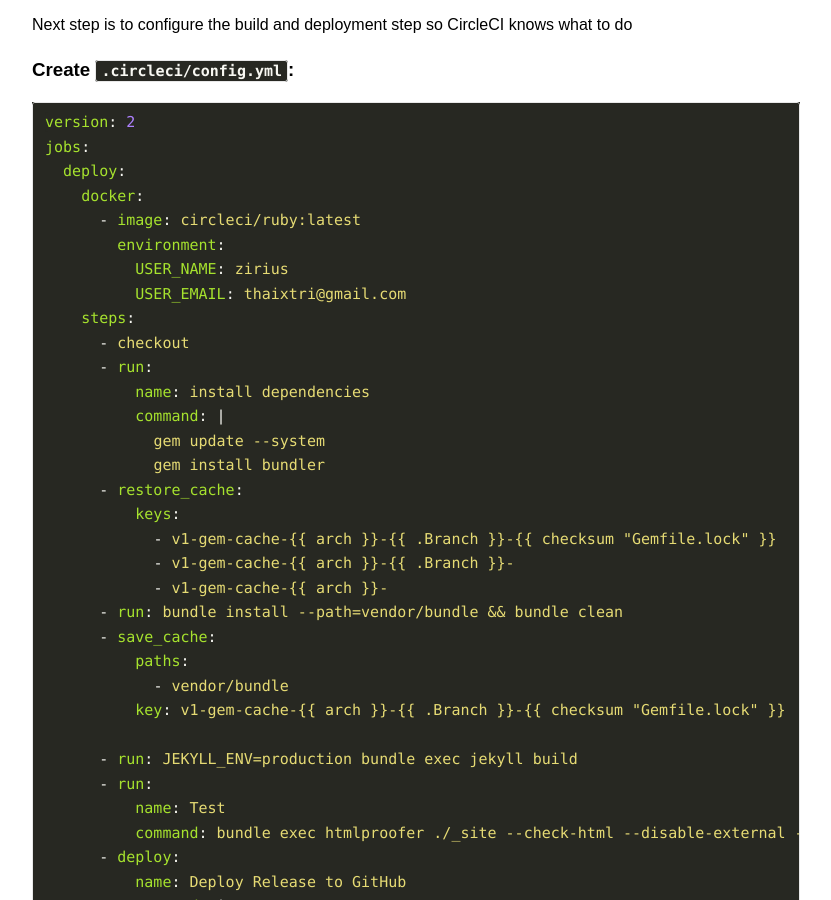
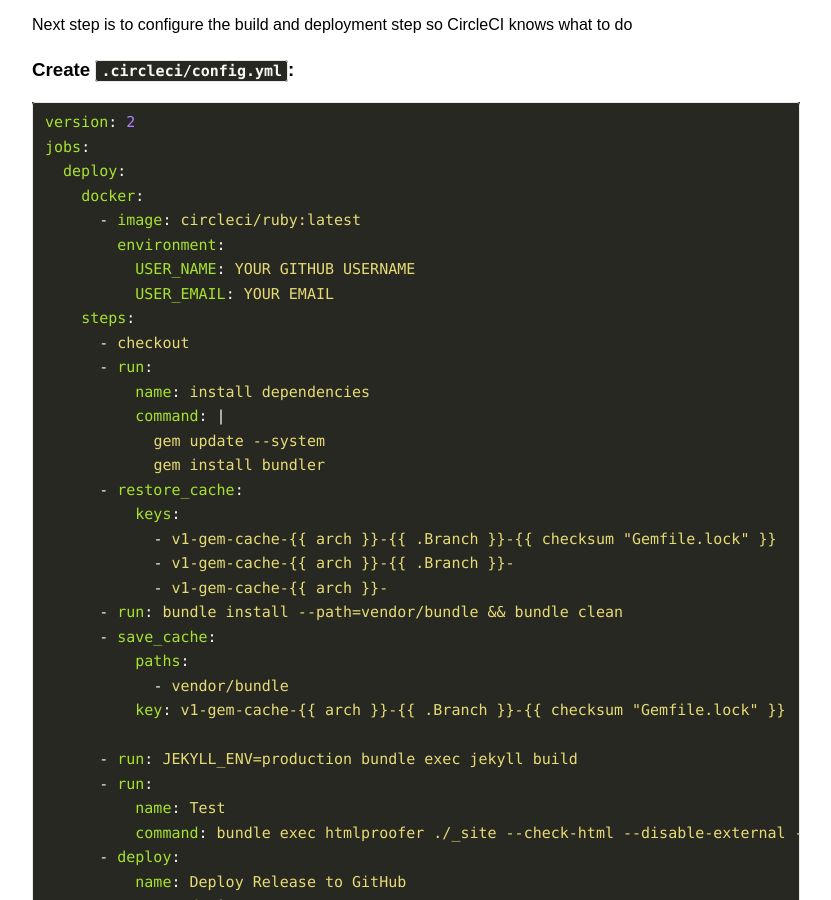
Before and after one commit to jasontthai/jasonthai.me, a Jekyll site: the page built from _posts/2019-07-22-how-to-deploy-a-github-page-using-circleci-20-custom-jekyll-gems.md, in a window 1280 px wide and 900 px high, scrolled down 1474 px. Shown: the whole window, without its empty margins (224-1055 px from the left). Built offline with Jekyll 4.4.1, drawn with Linux system fonts in a browser that asks for light colours; our own code applies the rules of GitHub Pages for plain Markdown files; comment, search, counter and statistics services are not loaded; the table of contents is made by our own code.

Commit message:
update _posts/2019-07-22-how-to-deploy-a-github-page-using-circleci-20-custom-jekyll-gems.md

```diff
--- a/_posts/2019-07-22-how-to-deploy-a-github-page-using-circleci-20-custom-jekyll-gems.md
+++ b/_posts/2019-07-22-how-to-deploy-a-github-page-using-circleci-20-custom-jekyll-gems.md
@@ -29,8 +29,8 @@
     docker:
       - image: circleci/ruby:latest
         environment:
-          USER_NAME: zirius
-          USER_EMAIL: thaixtri@gmail.com
+          USER_NAME: YOUR GITHUB USERNAME
+          USER_EMAIL: YOUR EMAIL
     steps:
       - checkout
       - run:
```
